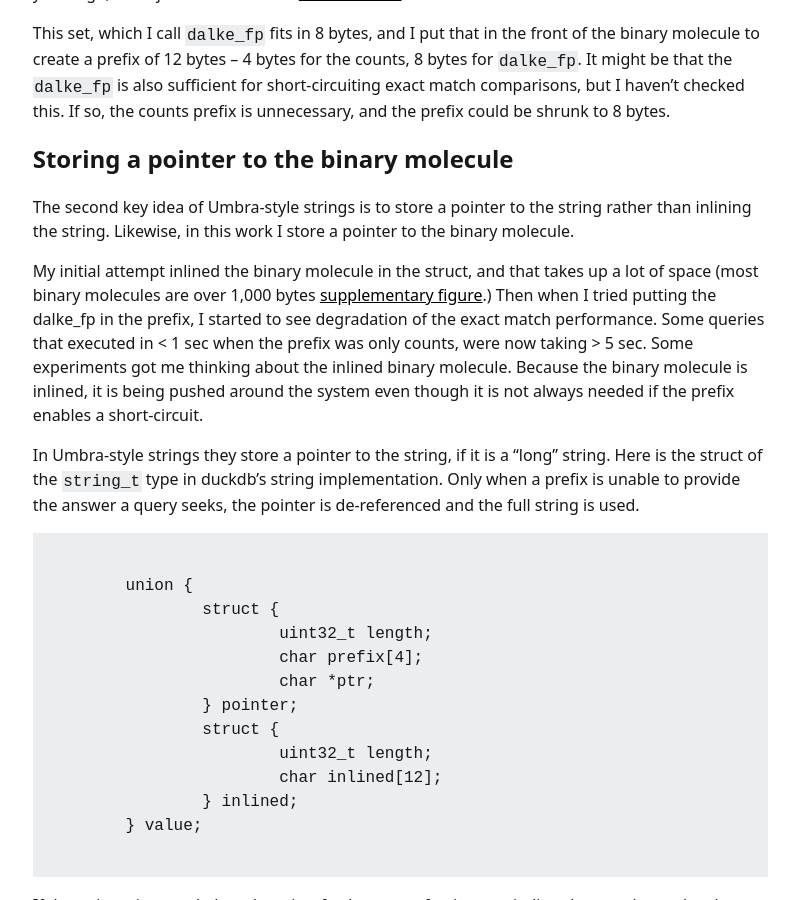
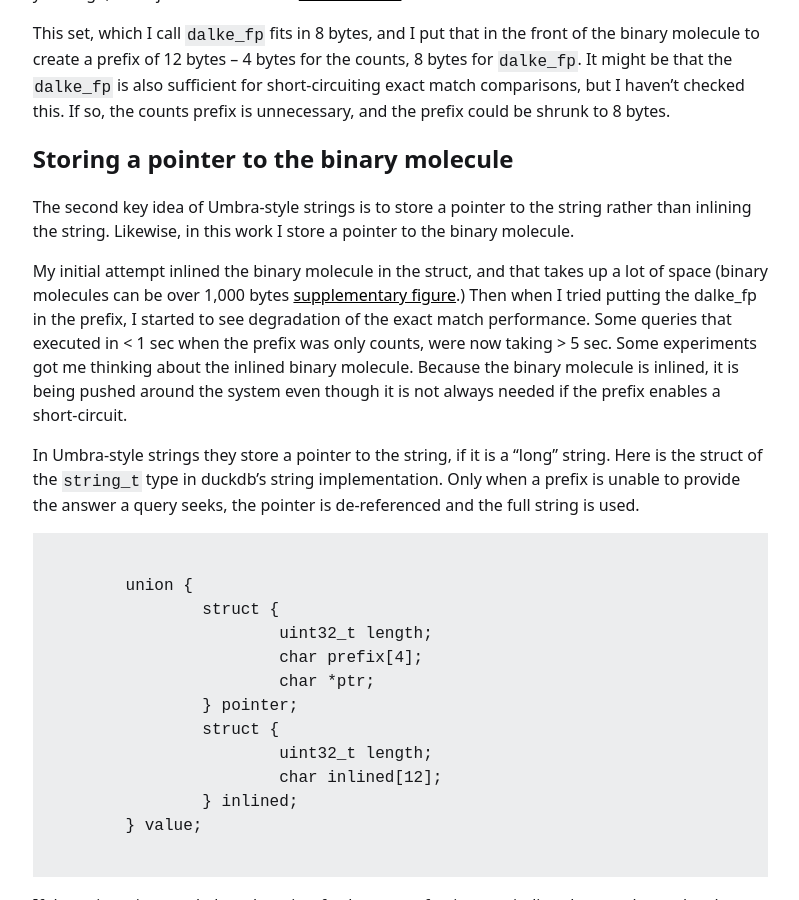
Before and after one commit to bodowd/bodowd.github.io, a Jekyll site: the page built from _posts/2024-08-10-umbra-style-molecules-part-2.md, in a window 1280 px wide and 900 px high, scrolled down 4082 px. Shown: the whole window, without its empty margins (320-1119 px from the left). Built offline with Jekyll 4.4.1, drawn with Linux system fonts in a browser that asks for light colours.

Commit message:
Update 2024-08-10-umbra-style-molecules-part-2.md
Edit

```diff
--- a/_posts/2024-08-10-umbra-style-molecules-part-2.md
+++ b/_posts/2024-08-10-umbra-style-molecules-part-2.md
@@ -211,7 +211,7 @@ The second key idea of Umbra-style strings is to store a pointer to the string
 rather than inlining the string. Likewise, in this work I store a pointer to the binary molecule.
 
 My initial attempt inlined the binary molecule in the struct, and that takes up
-a lot of space (most binary molecules are over 1,000 bytes [supplementary figure](#99percentile).)
+a lot of space (binary molecules can be over 1,000 bytes [supplementary figure](#99percentile).)
 Then when I tried putting the dalke_fp in the prefix, I started to see degradation
 of the exact match performance. Some queries that executed in < 1 sec when
 the prefix was only counts, were now taking > 5 sec. Some experiments got me thinking
```
